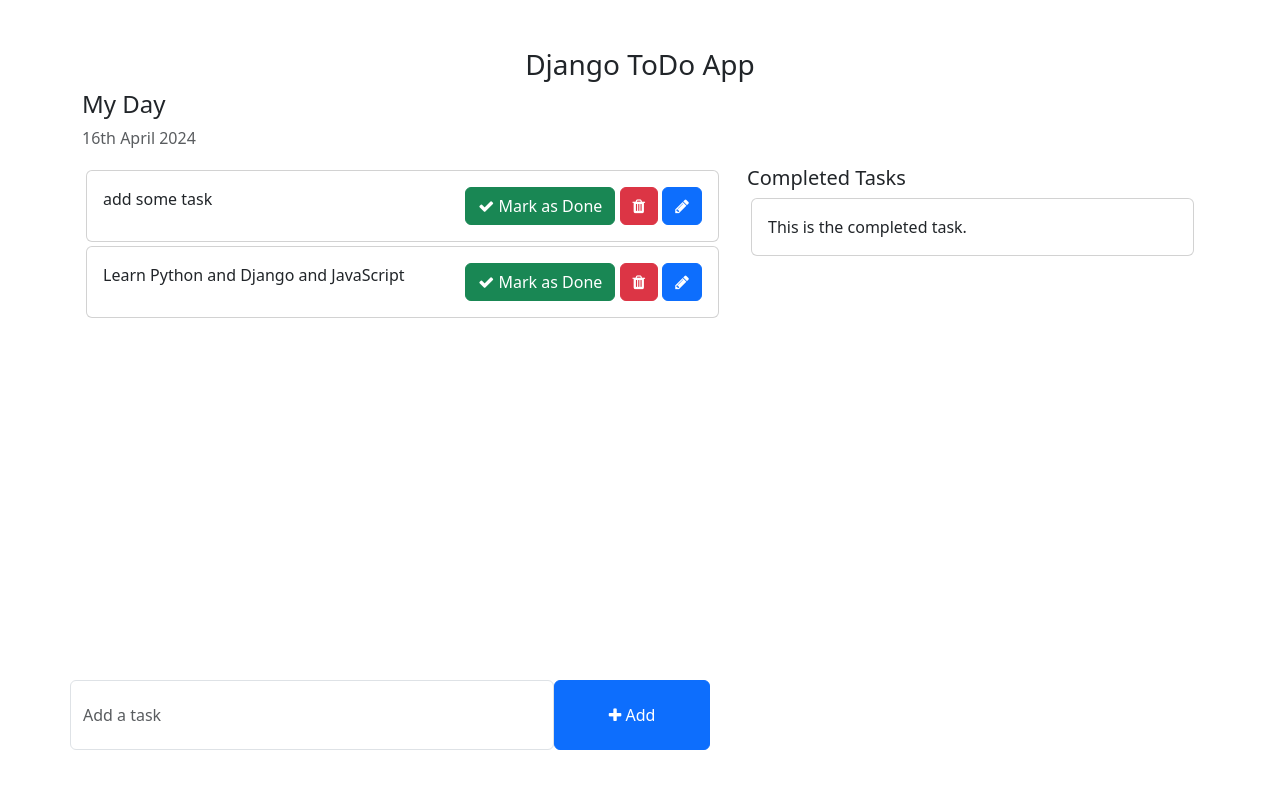
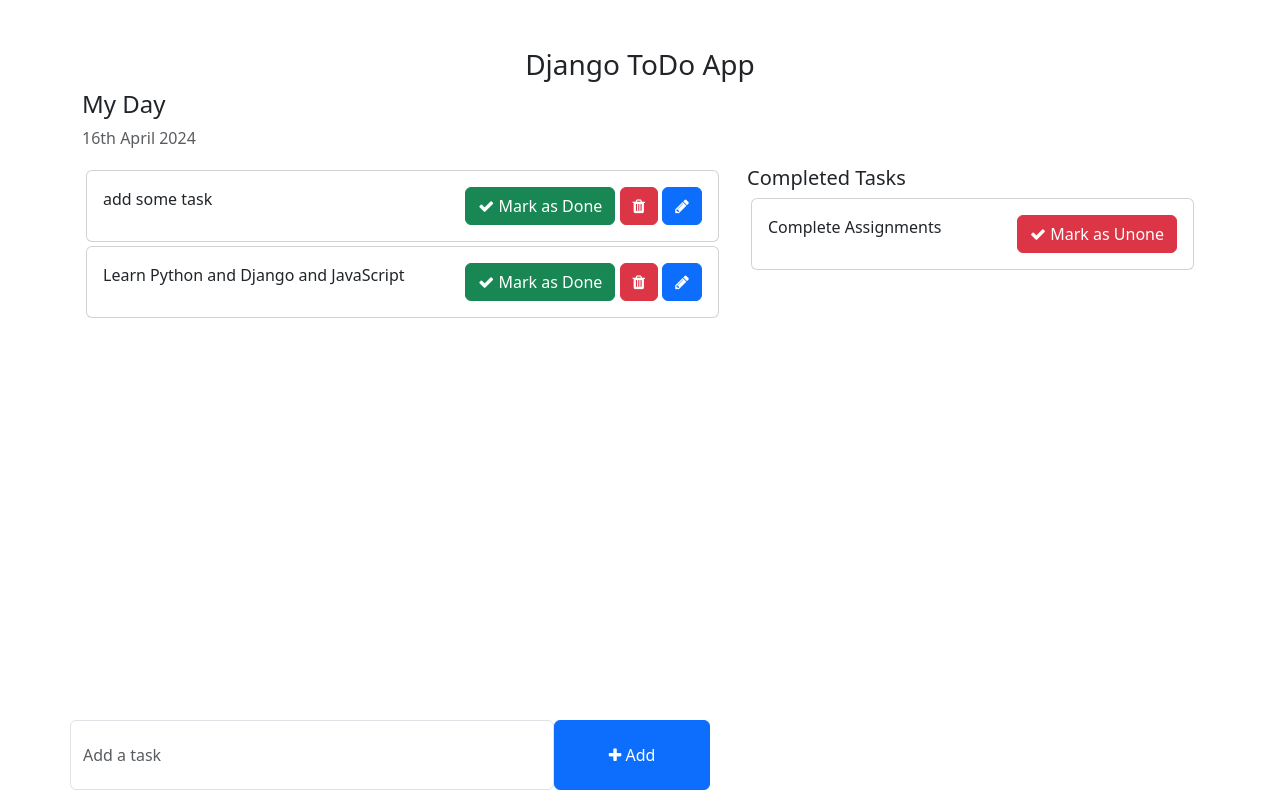
Before and after one commit to Santoshjadhav1994/ToDo_App, a Django app: page / in a window 1280 px wide. Run offline with Django 5.2, Linux system fonts and the light colour scheme; data comes from the database, SQL or seed files in the repository; both versions use the stored data as it was after the commit.

Commit message:
final commit

```diff
--- a/templates/home.html
+++ b/templates/home.html
@@ -16,6 +16,10 @@
         .form-control{
         padding: 1.375rem .75rem !important;
     }
+
+    .undone{
+        float: right;
+    }
     </style>
 </head>
 <body>
@@ -24,16 +28,16 @@
         <div class="row">
             <h4>My Day</h4>
             <p class="text-muted">{% now "jS F Y" %}</p>
-            <div class="col-md-7 col-lg-7" style="height: 450px; overflow: scroll;">
+            <div class="col-md-7 col-lg-7" style="height: 430px; overflow: scroll;">
                 <!-- List of all the tasks for the day -->
                 {% for task in tasks %}
                 <div class="card m-1">
                     <div class="card-body">
                         {{task.task}}
                         <span style="position: relative; float: right;">
-                            <a class="btn btn-success"><i class="fa fa-check"></i> Mark as Done</a>
-                            <a class="btn btn-danger"><i class="fa fa-trash"></i></a>
-                            <a class="btn btn-primary"><i class="fa fa-pencil"></i></a>
+                            <a href="{% url 'mark_as_done' task.pk %}" class="btn btn-success"><i class="fa fa-check"></i> Mark as Done</a>
+                            <a href="{% url 'delete_task' task.id %}" class="btn btn-danger"><i class="fa fa-trash"></i></a>
+                            <a href="{% url 'edit_task' task.pk %}" class="btn btn-primary"><i class="fa fa-pencil"></i></a>
                         </span>
                     </div>
                 </div>
@@ -43,15 +47,21 @@
             <div class="col-md-5 col-lg-5">
                 <h5>Completed Tasks</h5>
                 <!-- List of all the tasks that have completed -->
+                {% for task in completed_tasks %}
                 <div class="card m-1">
                     <div class="card-body">
-                        This is the completed task.
+                        {{task.task}}
+                        <span>
+                            <a href="{% url 'mark_as_undone' task.pk %}" class="undone btn btn-danger"><i class="fa fa-check"></i> Mark as Unone</a>
+                        </span>
                     </div>
                 </div>
+                {% endfor %}
             </div>
         </div>
+
         <div class="row">
-            <div class="col-md-6 col-lg-6 p-0" style="position: absolute; bottom: 50px;">
+            <div class="col-md-6 col-lg-6 p-0" style="position: absolute; bottom: 10px;">
                 <!-- To Do Form -->
                 <form method="post" action="{% url 'addTask' %}" >
                     {% csrf_token %}
--- a/todo_main/views.py
+++ b/todo_main/views.py
@@ -6,7 +6,11 @@
 
 def home(request):
     tasks = Task.objects.filter(is_completed=False).order_by('-updated_at')
+
+    completed_tasks = Task.objects.filter(is_completed=True)
+
     context = {
         'tasks':tasks,
+        'completed_tasks':completed_tasks,
     }
     return render(request,'home.html',context)
--- a/todoapp/urls.py
+++ b/todoapp/urls.py
@@ -5,5 +5,16 @@
 
 
 urlpatterns = [
+    # add task
     path('addTask/',views.addTask,name='addTask'),
+
+    path('mark_as_done/<int:pk>/',views.mark_as_done,name='mark_as_done'),
+
+    path('mark_as_undone/<int:pk>/',views.mark_as_undone,name='mark_as_undone'),
+
+    # Edit Feature
+    path('edit_task/<int:pk>/',views.edit_task,name='edit_task'),
+
+    # delete task
+    path('delete_task/<int:pk>/',views.delete_task,name='delete_task'),
 ]
```
Also changed, not shown: templates/edit_task.html (added, +28 -0 lines), todoapp/views.py (+46 -1 lines), db.sqlite3.
